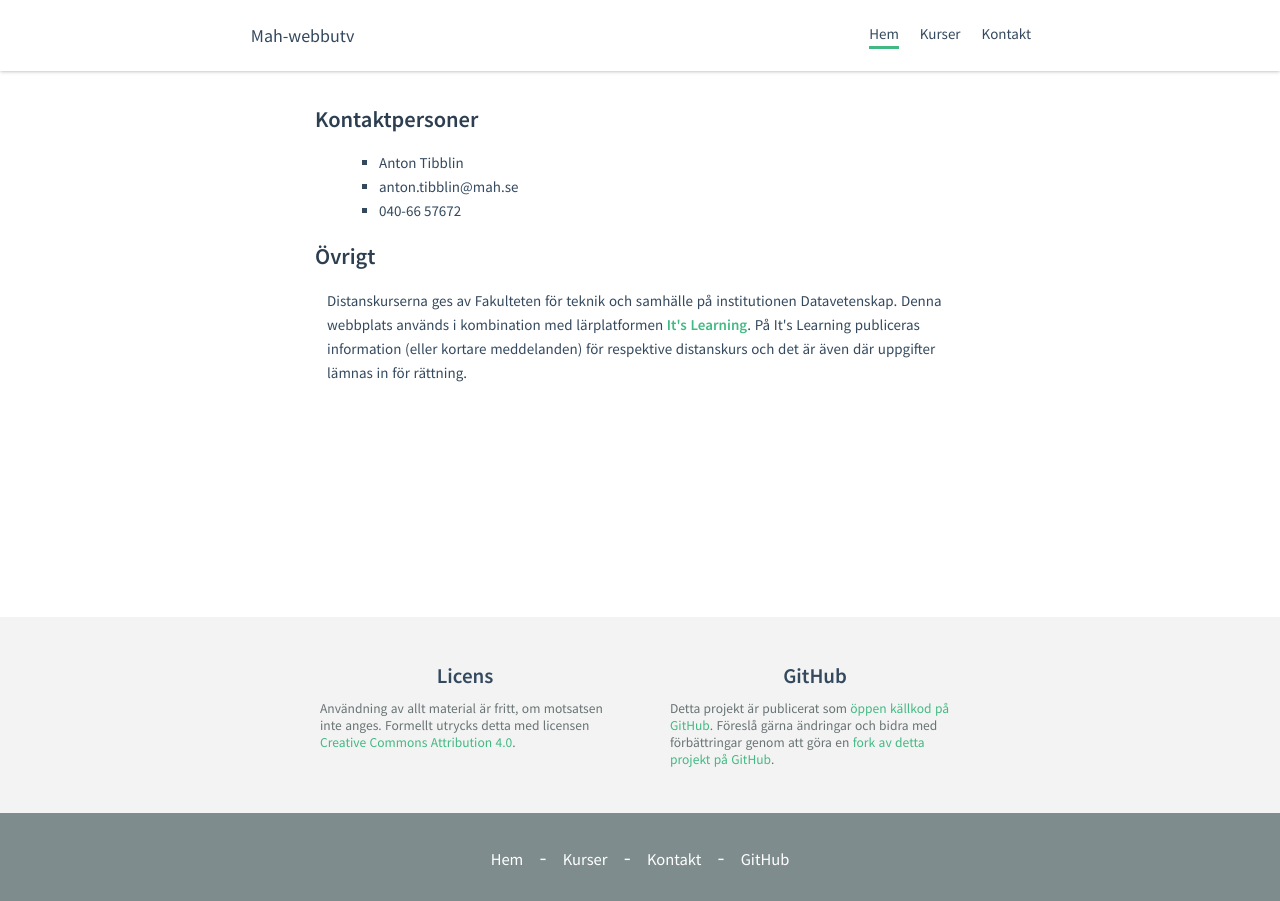
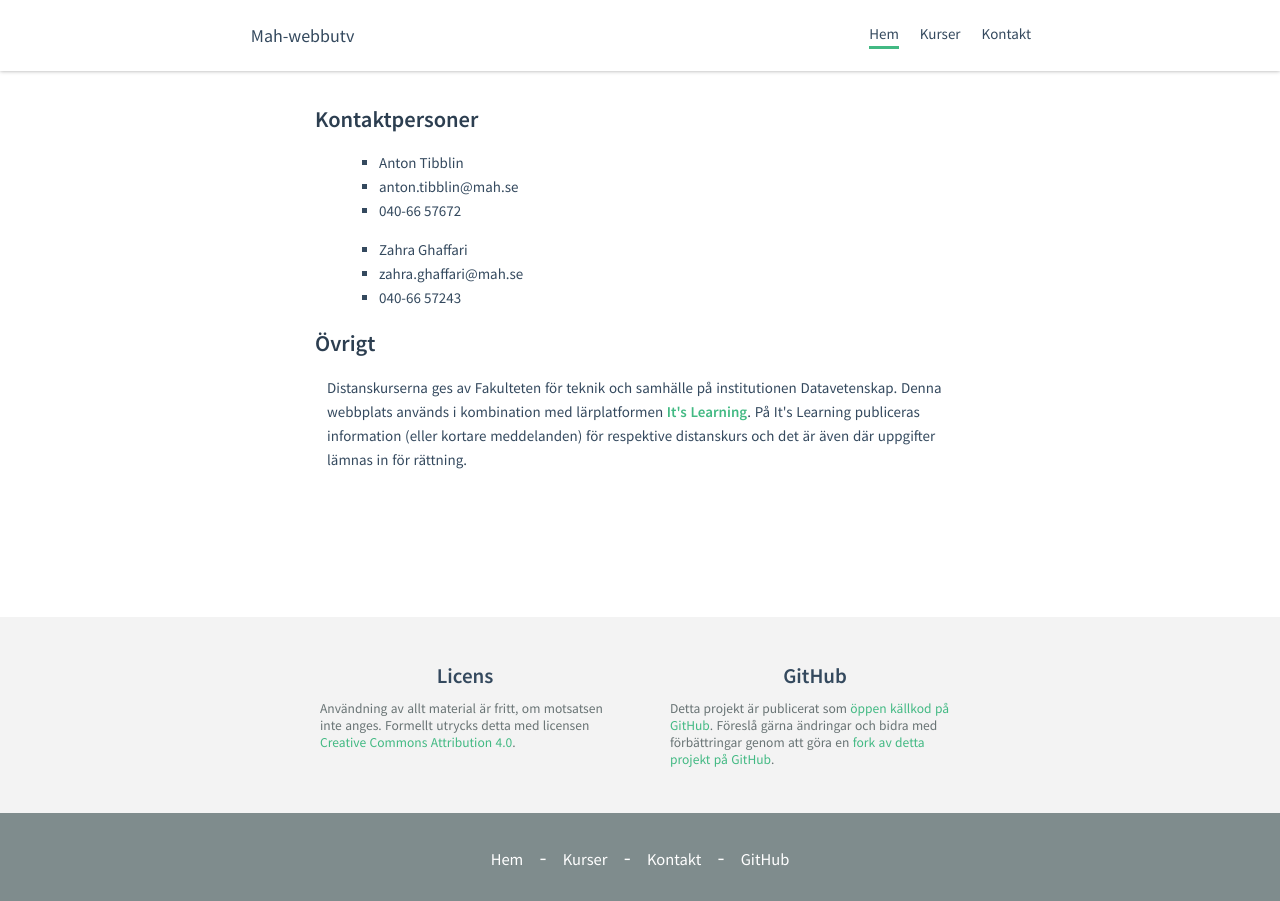
Before and after one commit to alsterholm/mah-webbutv.github.io, a Jekyll site: the page built from contact/index.html, in a window 1280 px wide. Built offline with Jekyll 4.4.1, drawn with Linux system fonts in a browser that asks for light colours.

Commit message:
Update members.yml

```diff
--- a/_data/members.yml
+++ b/_data/members.yml
@@ -10,3 +10,8 @@
   github: tibbelit
   email: anton.tibblin@mah.se
   phone: 040-66 57672
+
+- name: Zahra Ghaffari
+  github: zahraghaffari
+  email: zahra.ghaffari@mah.se
+  phone: 040-66 57243
```
